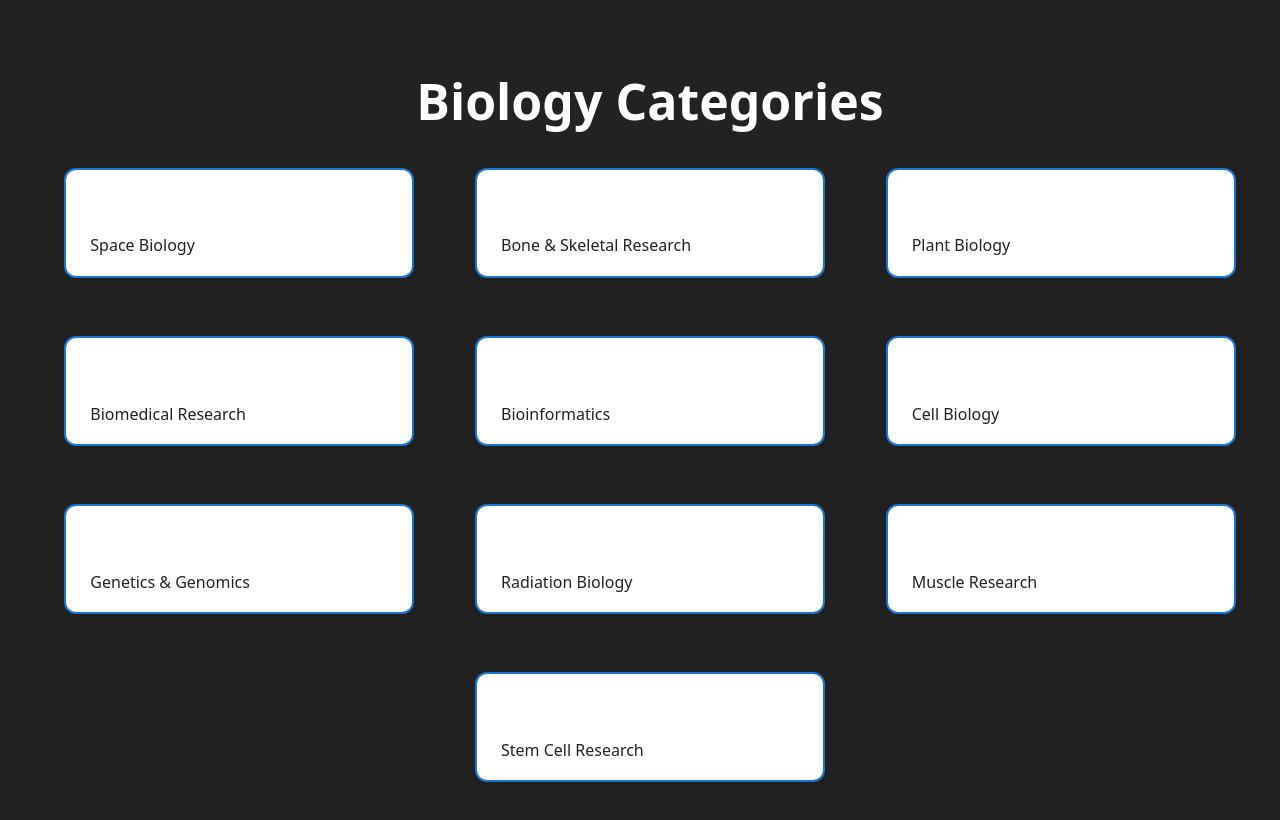
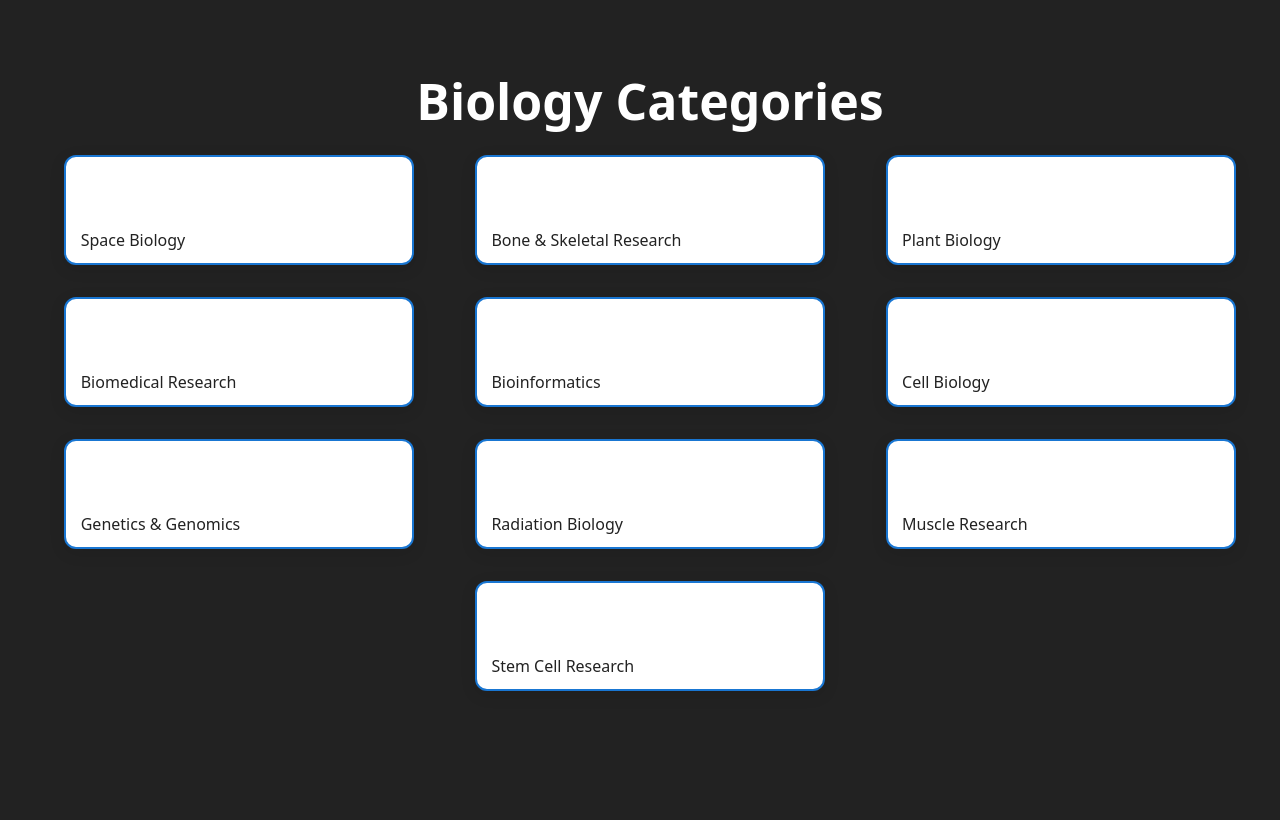
Before and after one commit to yaboi-jepoy/SpaceBiologyEngine, a React (Vite) app in the folder sbe/: page /browse in a window 1280 px wide. Built offline with nearby package versions, Linux system fonts and the light colour scheme; no server answers.

Commit message:
fixed the gap of the children (card)

```diff
--- a/sbe/src/styles/pages/BrowsePage.css
+++ b/sbe/src/styles/pages/BrowsePage.css
@@ -3,6 +3,7 @@
     display: flex;
     flex-direction: column;
     align-items: center;
+    justify-content: center;
     margin: 10px;
     padding: 15px;
     min-height: 100vh;
@@ -25,8 +26,9 @@
     grid-template-columns: repeat(auto-fit, minmax(280px, 1fr));
     gap: 2rem;
     list-style: none;
+    grid-auto-rows: min-content; /* para stay as one pa rin yung gap ng height */
     padding: 0;
-    margin: 0 auto;
+    margin: 0;
     width: 100%;
     max-width: 1200px;
     justify-items: center;
@@ -52,12 +54,12 @@
     font-size: 1rem;
     font-weight: 500;
     color: #222;
-    padding: 1.2rem 1.5rem;
+    padding: 0.7rem 0.9rem;
     margin: 0;
     box-sizing: border-box;
     position: relative;
     overflow: hidden;
-    transition: all 0.4s cubic-bezier(.4,0,0.2,1);
+    transition: all 0.55s cubic-bezier(.4,0,0.2,1);
 }
 
 .category-list li:hover {
@@ -65,8 +67,8 @@
     max-width: 500px;
     z-index: 2;
     box-shadow: 0 8px 32px rgba(25, 118, 210, 0.25), 0 0 24px 4px #1976d2;
-    transform: translateY(-4px);
-    transition: all 0.4s cubic-bezier(.4,0,0.2,1);
+    transform: translateY(4px);
+    transition: all 0.55s cubic-bezier(.4,0,0.2,1);
 }
 
 /* para nasa center column yung last item/calling card kapag odd number yung items */
```
